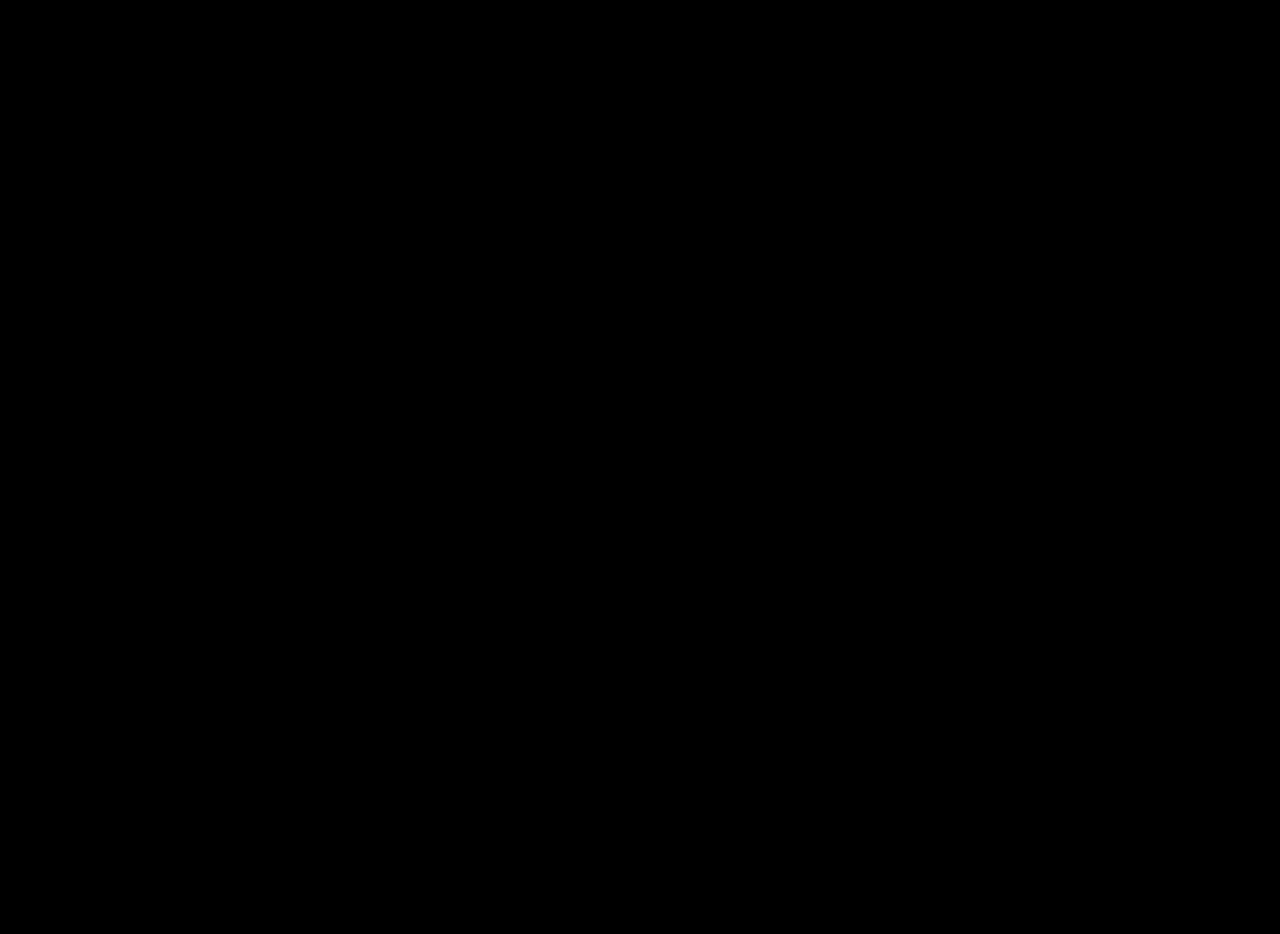
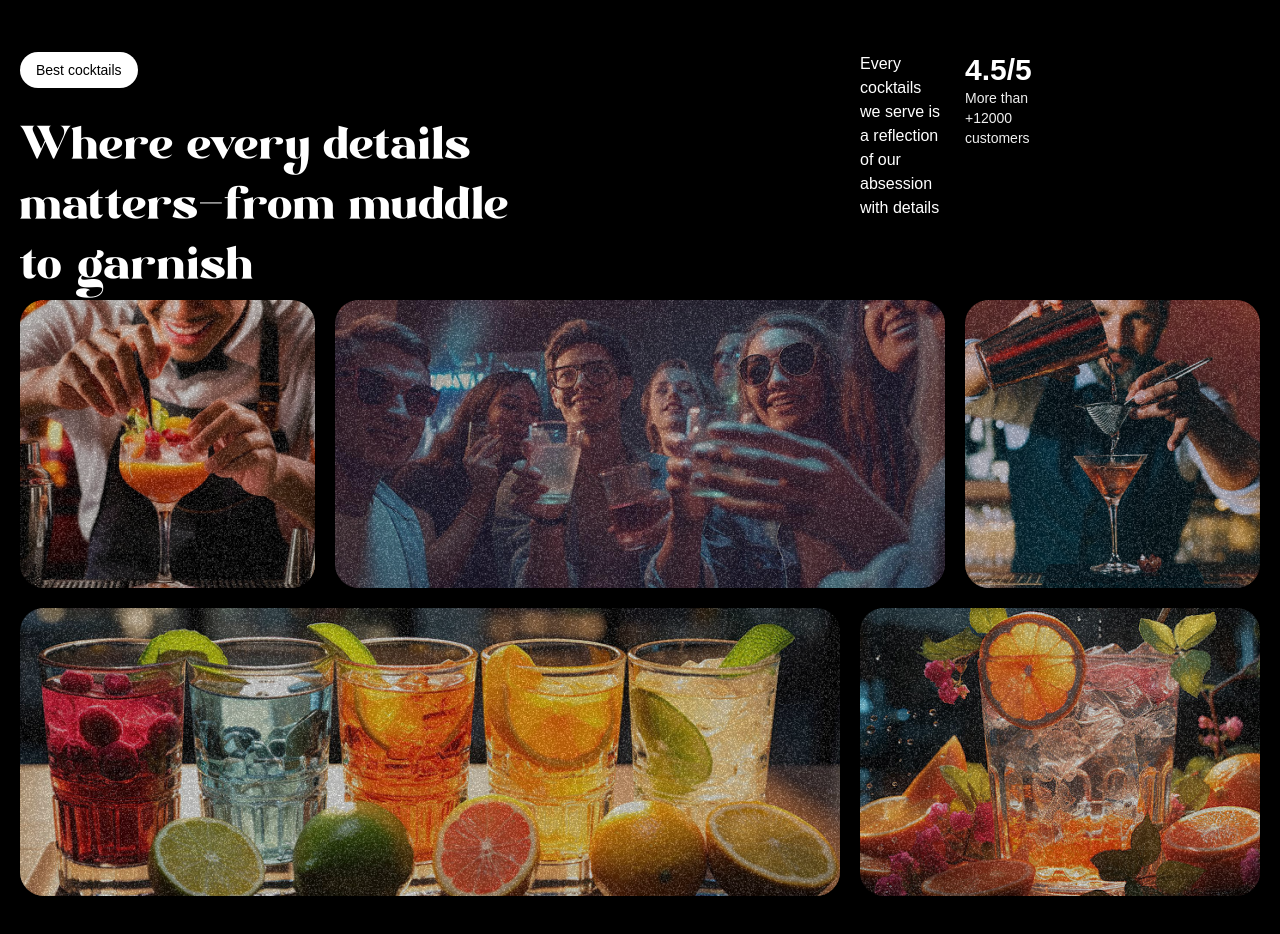
Before and after one commit to naresh7991/SimpleGsapWebsite, a React (Vite) app: page / in a window 1280 px wide. Shown: the part 1660-2594 px from the top of the page. Before the commit the page ends 1600 px from the top, so only its background shows below. Built offline with nearby package versions, Linux system fonts and the light colour scheme; a web font is replaced by a local one.

Commit message:
added about section

```diff
--- a/src/app.jsx
+++ b/src/app.jsx
@@ -4,6 +4,7 @@
 import Navbar from './components/Navbar'
 import Hero from './components/Hero'
 import Cocktails from './components/Cocktails'
+import About from './components/About'
 
 gsap.registerPlugin(ScrollTrigger,SplitText)
 
@@ -13,6 +14,7 @@
       <Navbar/>
       <Hero/>
       <Cocktails/>
+      <About/>
     </main>
   )
 }
--- /dev/null
+++ b/src/components/About.jsx
@@ -0,0 +1,78 @@
+import { useGSAP } from "@gsap/react";
+import gsap from "gsap";
+import { SplitText } from "gsap/all";
+import React from "react";
+
+const About = () => {
+    useGSAP(()=>{
+        const titleSplit = SplitText.create('#about h2',{
+            type:'words'
+        })
+        const scrollTimeLine = gsap.timeline({
+            scrollTrigger:{
+                trigger:'#about',
+                start:'top center'
+            }
+        })
+        scrollTimeLine.from(titleSplit.words,{
+            opacity:0, duration:1,yPercent:100, ease:'expo.out',stagger:0.02
+        })
+        .from('.top-grid div, .bottom-grid div',{
+            opacity:0, duration:1,ease:'power1.inOut',stagger:0.04
+        },'-=0.5')
+    },[])
+  return (
+    <div id="about">
+      <div className="mb-16 md:px-0 px-5">
+        <div className="content">
+          <div className="md:col-span-8">
+            <p className="badge">Best cocktails</p>
+            <h2>
+              Where every details matters<span className="text-white">-</span>
+              from muddle to garnish
+            </h2>
+          </div>
+          <p>
+            Every cocktails we serve is a reflection of our absession with
+            details
+          </p>
+          <div>
+            <p className="md:text-3xl text-xl font-bold">
+              <span>4.5</span>/5
+            </p>
+            <p className="text-sm text-white-100">More than +12000 customers</p>
+          </div>
+        </div>
+        <div className="top-grid">
+          <div className="md:col-span-3">
+            <div className="noisy" />
+            <img src="/images/abt1.png" alt="grid-img-1" />
+          </div>
+
+          <div className="md:col-span-6">
+            <div className="noisy" />
+            <img src="/images/abt2.png" alt="grid-img-1" />
+          </div>
+
+          <div className="md:col-span-3">
+            <div className="noisy" />
+            <img src="/images/abt5.png" alt="grid-img-1" />
+          </div>
+        </div>
+
+        <div className="bottom-grid">
+          <div className="md:col-span-8">
+            <div className="noisy" />
+            <img src="/images/abt3.png" alt="grid-img-1" />
+          </div>
+          <div className="md:col-span-4">
+            <div className="noisy" />
+            <img src="/images/abt4.png" alt="grid-img-1" />
+          </div>
+        </div>
+      </div>
+    </div>
+  );
+};
+
+export default About;
```
